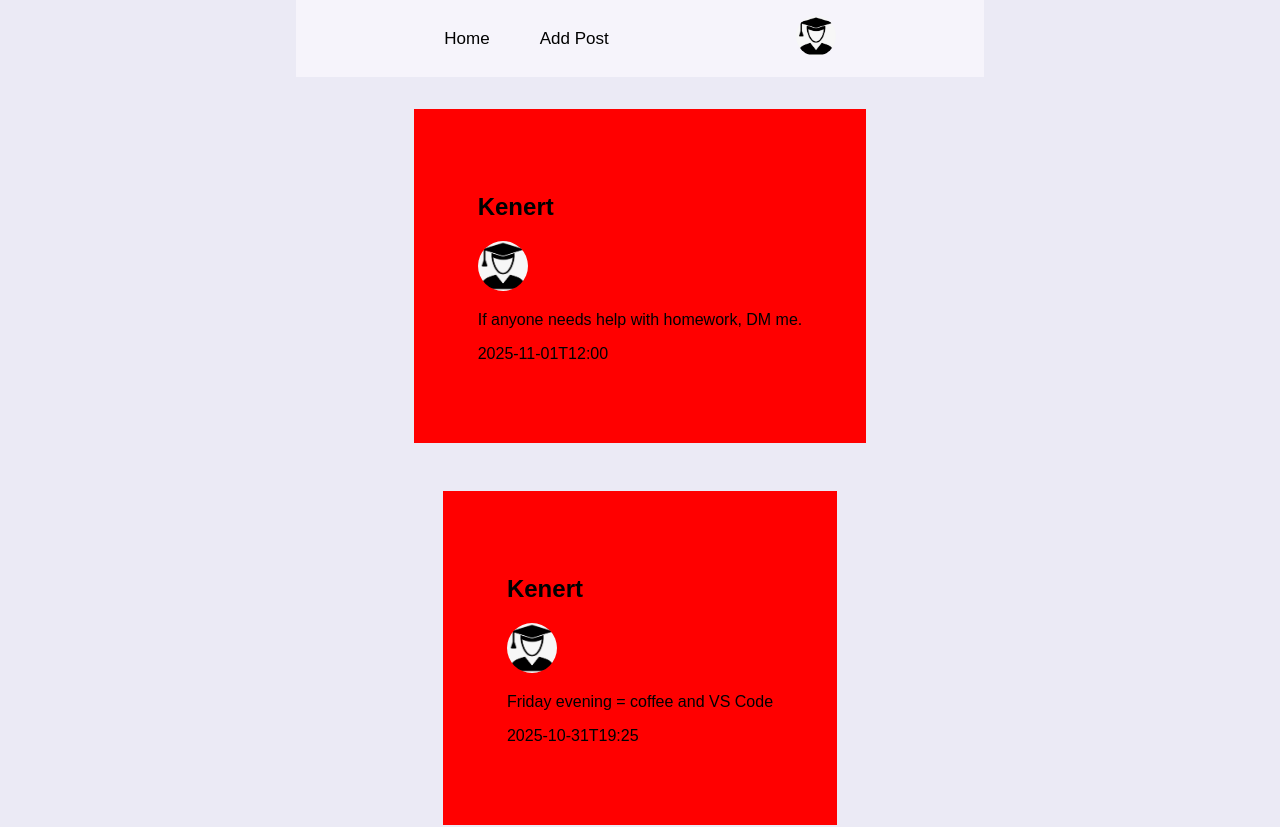
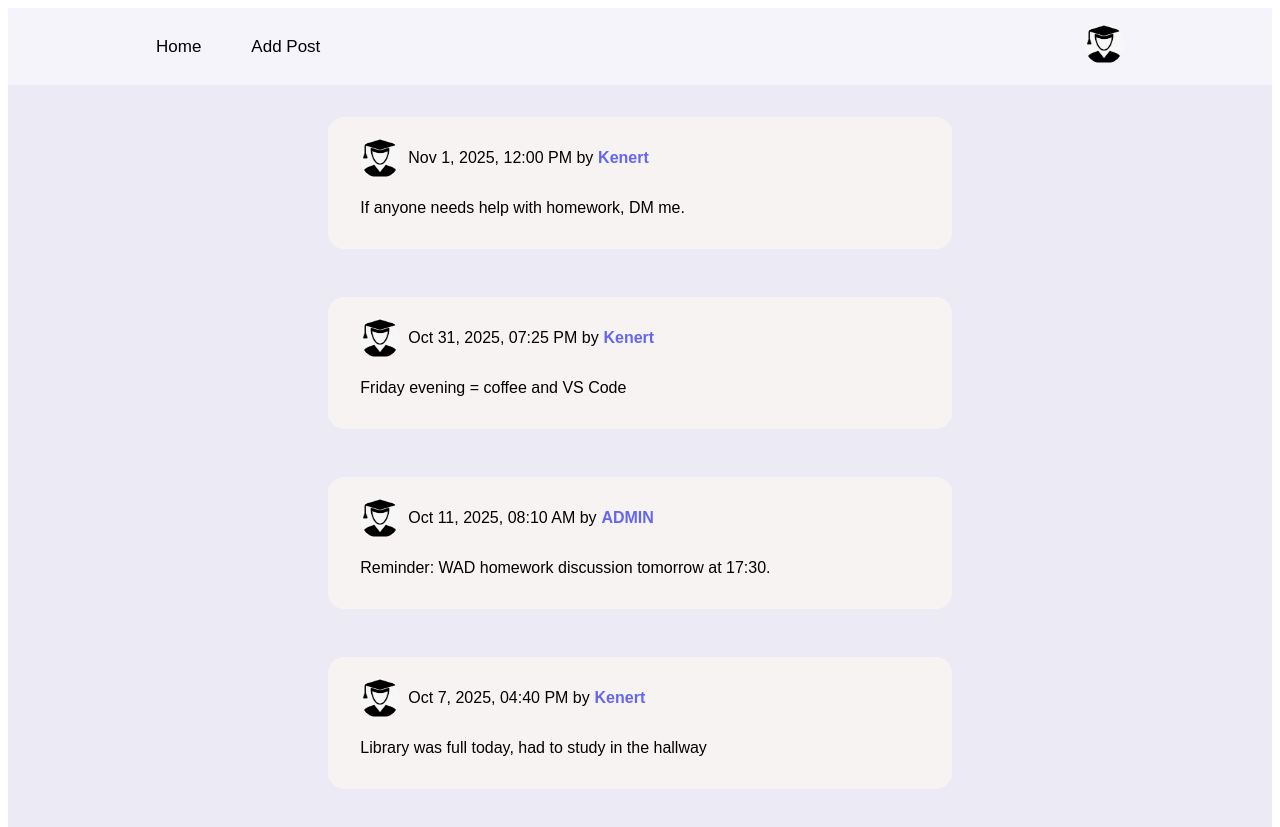
Before and after one commit to Raig0/WAD-HW, a Vue app in the folder frontend/: page / in a window 1280 px wide. Shown: the top 827 px of the page. Built offline with nearby package versions, Linux system fonts and the light colour scheme.

Commit message:
styling good

```diff
--- a/frontend/src/App.vue
+++ b/frontend/src/App.vue
@@ -8,18 +8,3 @@ import FooterComponent from "./components/FooterComponent.vue";
     <router-view />
     <FooterComponent />
 </template>
-
-<style scoped>
-.logo {
-    height: 6em;
-    padding: 1.5em;
-    will-change: filter;
-    transition: filter 300ms;
-}
-.logo:hover {
-    filter: drop-shadow(0 0 2em #646cffaa);
-}
-.logo.vue:hover {
-    filter: drop-shadow(0 0 2em #42b883aa);
-}
-</style>
--- a/frontend/src/components/HeaderComponent.vue
+++ b/frontend/src/components/HeaderComponent.vue
@@ -25,6 +25,90 @@
     </header>
 </template>
 
+<style scoped>
+
+.header {
+    width: 100%;
+    background-color: rgba(246, 244, 251, 1);
+}
+.nav {
+    padding: 1rem 8rem;
+    margin: 0;
+    gap: 10px;
+    display: flex;
+    list-style: none;
+    align-items: center;
+}
+
+.nav-img {
+    margin-left: auto;
+    padding: 0;
+    border-radius: 50%;
+}
+.nav-img img {
+    border-radius: 50%;
+}
+
+.dropdown-wrap {
+    position: absolute;
+    top: 7%;
+    right: 5%;
+    overflow: hidden;
+    max-height: 0;
+    transition: max-height 0.3s ease-in-out;
+    z-index: 10;
+}
+.dropdown-wrap.open-menu {
+    max-height: 400px;
+}
+
+.dropdown {
+    background-color: #ffffff;
+    padding: 1rem;
+    align-items: center;
+    border-radius: 8px;
+}
+
+.dropdown h4 {
+    font-weight: normal;
+}
+
+.dropdown hr {
+    margin: 0.5rem 0;
+    border: none;
+    border-top: 1px solid #e5e7eb;
+}
+
+.dropdown #logout {
+    color: red;
+    cursor: pointer;
+}
+
+.nav-img img {
+    width: 40px;
+    height: 40px;
+    cursor: pointer;
+}
+
+.nav li a {
+    padding: 10px 20px;
+    border-radius: 30px;
+    text-decoration: none;
+    font-size: 17px;
+    color: black;
+}
+
+.nav li a:hover {
+    background-color: #ffffff;
+}
+
+.nav li.nav-img a:hover,
+.nav-img a:hover {
+    background-color: transparent;
+}
+
+</style>
+
 <script>
 export default {
     name: "HeaderComponent",
--- a/frontend/src/components/PostComponent.vue
+++ b/frontend/src/components/PostComponent.vue
@@ -1,17 +1,25 @@
 <template>
-    <div>
-        <div class="post">
-            <h2>{{ post.author }}</h2>
-            <img
-                :src="post.avatar"
-                class="post-avatar"
-                alt=""
-                v-if="post.avatar" />
+
+    <div class="post">
+    <div class="post-header">
+        <img
+            :src="post.avatar"
+            class="user-icon"
+            alt=""
+            v-if="post.avatar" />
+            <time :datetime="post.created_at" class="meta">
+                {{new Date(post.created_at).toLocaleDateString("en-US", {
+                    month: "short",
+                    day: "numeric",
+                    year: "numeric",
+                    hour: "2-digit",
+                    minute: "2-digit",
+                })}} by <p class="author">{{ post.author }}</p> </time>
+        </div>
+            <img class="post-img":src="post.image" alt="Post image" v-if="post.image" />
             <p>{{ post.content }}</p>
-            <p>{{ post.created_at }}</p>
-            <img :src="post.image" alt="Post image" v-if="post.image" />
         </div>
-    </div>
+
 </template>
 
 <script>
@@ -21,16 +29,64 @@ export default {
         post: Object,
     },
 };
+
+
 </script>
 
-<style>
+<style scoped>
 .post {
-    background: #ff0000;
-    padding: 2rem;
+    background-color: rgb(248, 243, 243);
+    border-radius: 1em;
+    padding: 1em 2em;
+    width: 100%;
+    transition: 0.3s ease-in-out;
 }
-.post-avatar {
-    width: 50px;
-    height: 50px;
+
+.post-header {
+    display: flex;
+    gap: 0.5em;
+    flex-direction: row;
+    width: 100%;
+    justify-content: between;
+    align-items: center;
+}
+
+.post:hover {
+    transform: scale(1.02);
+    transition: 0.5s ease-in-out;
+}
+
+.user-icon {
+    width: 40px;
+    height: 40px;
     border-radius: 50%;
 }
+
+.author {
+    color: #6366f1;
+    font-weight: bold;
+}
+
+.post-img {
+    width: 100%;
+    border-radius: 10px;
+    margin: 10px 0;
+}
+
+@media (max-width: 800px) {
+    .post {
+        width: 90%;
+    }
+}
+
+.post + .post {
+    margin-top: 1em;
+}
+
+.meta{
+    display: flex;
+    flex-direction: row;
+    align-items: center;
+    gap: 0.3rem;
+}
 </style>
--- a/frontend/src/style.css
+++ b/frontend/src/style.css
@@ -1,4 +1,4 @@
-body {
+#app {
     display: flex;
     flex-direction: column;
     align-items: center;
@@ -6,251 +6,5 @@ body {
     margin: 0;
     padding: 0;
     background-color: rgba(235, 234, 245, 1);
-}
-
-.content {
-    display: flex;
-    justify-content: center;
-    align-items: center;
-}
-
-.header {
-    width: 100%;
-    background-color: rgba(246, 244, 251, 1);
-}
-
-.nav {
-    padding: 1rem 8rem;
-    margin: 0;
-    gap: 10px;
-    display: flex;
-    list-style: none;
-    align-items: center;
-}
-
-.nav-img {
-    margin-left: auto;
-    padding: 0;
-    border-radius: 50%;
-}
-.nav-img img {
-    border-radius: 50%;
-}
-.dropdown-wrap {
-    position: absolute;
-    top: 7%;
-    right: 5%;
-    overflow: hidden;
-    max-height: 0;
-    transition: max-height 0.3s ease-in-out;
-    z-index: 10;
-}
-.dropdown-wrap.open-menu {
-    max-height: 400px;
-}
-
-.dropdown {
-    background-color: #ffffff;
-    padding: 1rem;
-    align-items: center;
-    border-radius: 8px;
-}
-
-.dropdown h4 {
-    font-weight: normal;
-}
-
-.dropdown hr {
-    margin: 0.5rem 0;
-    border: none;
-    border-top: 1px solid #e5e7eb;
-}
-
-.dropdown #logout {
-    color: red;
-    cursor: pointer;
-}
-
-.nav-img img {
-    width: 40px;
-    height: 40px;
-    cursor: pointer;
-}
-
-.nav li a {
-    padding: 10px 20px;
-    border-radius: 30px;
-    text-decoration: none;
-    font-size: 17px;
-    color: black;
-}
-
-.nav li a:hover {
-    background-color: #ffffff;
-}
-
-.nav li.nav-img a:hover,
-.nav-img a:hover {
-    background-color: transparent;
-}
-
-#login .forms {
-    margin-top: 5em;
-    background-color: gainsboro;
-    border-radius: 1em;
-    box-shadow: 0 0 20px rgba(0, 0, 0, 0.2);
-    padding: 10px 20px;
-    transition: transform 0.2s;
-    width: 20em;
-    text-align: center;
-}
-#login .forms label {
-    display: block;
-    width: 100%;
-    margin-top: 10px;
-    margin-bottom: 5px;
-    text-align: left;
-    color: #555;
-    font-weight: bold;
-}
-
-#login input {
-    width: 50%;
-    margin-bottom: 15px;
-    padding: 10px;
-    box-sizing: border-box;
-    border: 1px solid #ddd;
-}
-
-#login .wrap button {
-    padding: 10px;
-    margin-top: 1px;
-    margin-bottom: 2em;
-    border: none;
-    color: white;
-    cursor: pointer;
-    background-color: blue;
-    width: 20%;
-    font-size: 15px;
-    text-decoration: none;
-}
-
-#addpost {
-    display: flex;
-    flex-direction: column;
-    align-items: center;
-    min-height: 100vh;
-}
-
-#addpost .form {
-    margin-top: 5em;
-    background-color: #ffffff;
-    border-radius: 1rem;
-    padding: 10px 20px;
-    transition: transform 0.2s;
-    width: 25em;
-    display: flex;
-    flex-direction: column;
-    align-items: center;
-}
-#addpost .form > div {
-    display: flex;
-    flex-direction: row;
-    align-items: baseline;
-    justify-content: start;
-    gap: 0.5em;
-    margin-bottom: 1em;
-}
-#addpost .form #postbody {
-    width: 24em;
-    min-width: 24em;
-    max-width: 24em;
-    height: 10em;
-    min-height: 10em;
-}
-#addpost #createpost,
-#choosefile {
-    justify-content: center;
-    align-items: center;
-    border: none;
-    color: white;
-    cursor: pointer;
-    font-size: 1em;
-    width: 8em;
-    height: 2em;
-    display: flex;
-    text-decoration: none;
-}
-#addpost #choosefile {
-    background-color: #94a3b8;
-}
-#addpost #createpost {
-    cursor: pointer;
-    background-color: #6366f1;
-}
-#addpost #choosefile:hover {
-    background-color: #7e8ba3; /* hover efekt */
-}
-
-#addpost #createpost:hover {
-    background-color: #4f46e5; /* hover efekt */
-}
-
-#index .content {
-    display: flex;
-    flex-direction: column;
-    align-items: center;
-    gap: 1em;
-    margin-top: 2em;
     width: 100%;
 }
-
-#index .post {
-    background-color: rgba(246, 244, 251, 1);
-    border-radius: 1em;
-    padding: 1em 2em;
-    width: 60%;
-    transition: 0.3s ease-in-out;
-}
-
-.post-header {
-    display: flex;
-    align-items: center;
-    gap: 0.5em;
-}
-
-#index .post:hover {
-    transform: scale(1.02);
-    transition: 0.5s ease-in-out;
-}
-
-.user-icon {
-    width: 40px;
-    height: 40px;
-    border-radius: 50%;
-}
-
-.author {
-    color: #6366f1;
-    font-weight: bold;
-}
-
-.post-img {
-    width: 100%;
-    border-radius: 10px;
-    margin: 10px 0;
-}
-
-@media (max-width: 800px) {
-    #index .post {
-        width: 90%;
-    }
-}
-
-.post + .post {
-    margin-top: 1em;
-}
-
-.post ~ .footer {
-    margin-top: 2em;
-}
--- a/frontend/src/views/addPost.vue
+++ b/frontend/src/views/addPost.vue
@@ -16,3 +16,67 @@
         </form>
     </div>
 </template>
+
+<style scoped>
+#addpost {
+    display: flex;
+    flex-direction: column;
+    align-items: center;
+    min-height: 100vh;
+}
+
+#addpost .form {
+    margin-top: 5em;
+    background-color: #ffffff;
+    border-radius: 1rem;
+    padding: 10px 20px;
+    transition: transform 0.2s;
+    width: 25em;
+    display: flex;
+    flex-direction: column;
+    align-items: center;
+}
+#addpost .form > div {
+    display: flex;
+    flex-direction: row;
+    align-items: baseline;
+    justify-content: start;
+    gap: 0.5em;
+    margin-bottom: 1em;
+}
+#addpost .form #postbody {
+    width: 24em;
+    min-width: 24em;
+    max-width: 24em;
+    height: 10em;
+    min-height: 10em;
+}
+#addpost #createpost,
+#choosefile {
+    justify-content: center;
+    align-items: center;
+    border: none;
+    color: white;
+    cursor: pointer;
+    font-size: 1em;
+    width: 8em;
+    height: 2em;
+    display: flex;
+    text-decoration: none;
+}
+#addpost #choosefile {
+    background-color: #94a3b8;
+}
+#addpost #createpost {
+    cursor: pointer;
+    background-color: #6366f1;
+}
+#addpost #choosefile:hover {
+    background-color: #7e8ba3; /* hover efekt */
+}
+
+#addpost #createpost:hover {
+    background-color: #4f46e5; /* hover efekt */
+}
+
+</style>
--- a/frontend/src/views/login.vue
+++ b/frontend/src/views/login.vue
@@ -28,3 +28,47 @@
         </form>
     </div>
 </template>
+
+<style scoped>
+
+#login .forms {
+    margin-top: 5em;
+    background-color: gainsboro;
+    border-radius: 1em;
+    box-shadow: 0 0 20px rgba(0, 0, 0, 0.2);
+    padding: 10px 20px;
+    transition: transform 0.2s;
+    width: 20em;
+    text-align: center;
+}
+#login .forms label {
+    display: block;
+    width: 100%;
+    margin-top: 10px;
+    margin-bottom: 5px;
+    text-align: left;
+    color: #555;
+    font-weight: bold;
+}
+
+#login input {
+    width: 50%;
+    margin-bottom: 15px;
+    padding: 10px;
+    box-sizing: border-box;
+    border: 1px solid #ddd;
+}
+
+#login .wrap button {
+    padding: 10px;
+    margin-top: 1px;
+    margin-bottom: 2em;
+    border: none;
+    color: white;
+    cursor: pointer;
+    background-color: blue;
+    width: 20%;
+    font-size: 15px;
+    text-decoration: none;
+}
+</style>
```
Also changed, not shown: 1 other file (tests, documents, lock files or other folders).
